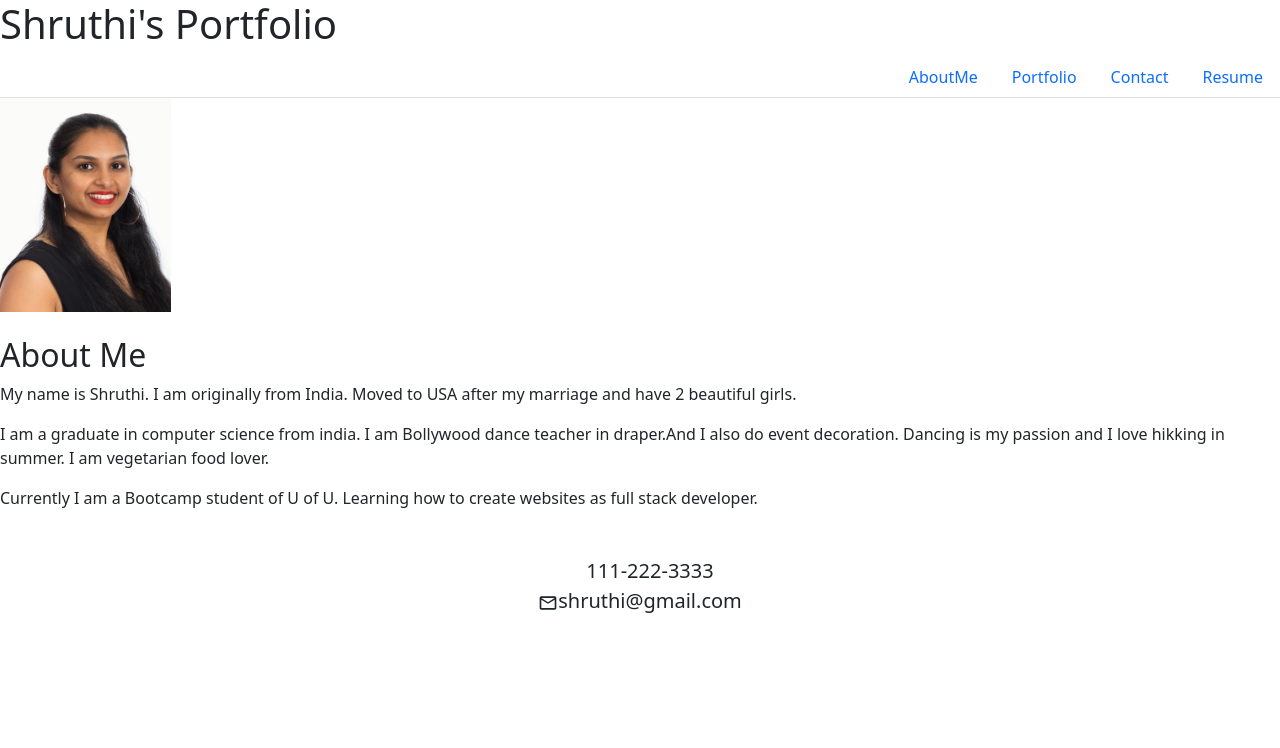
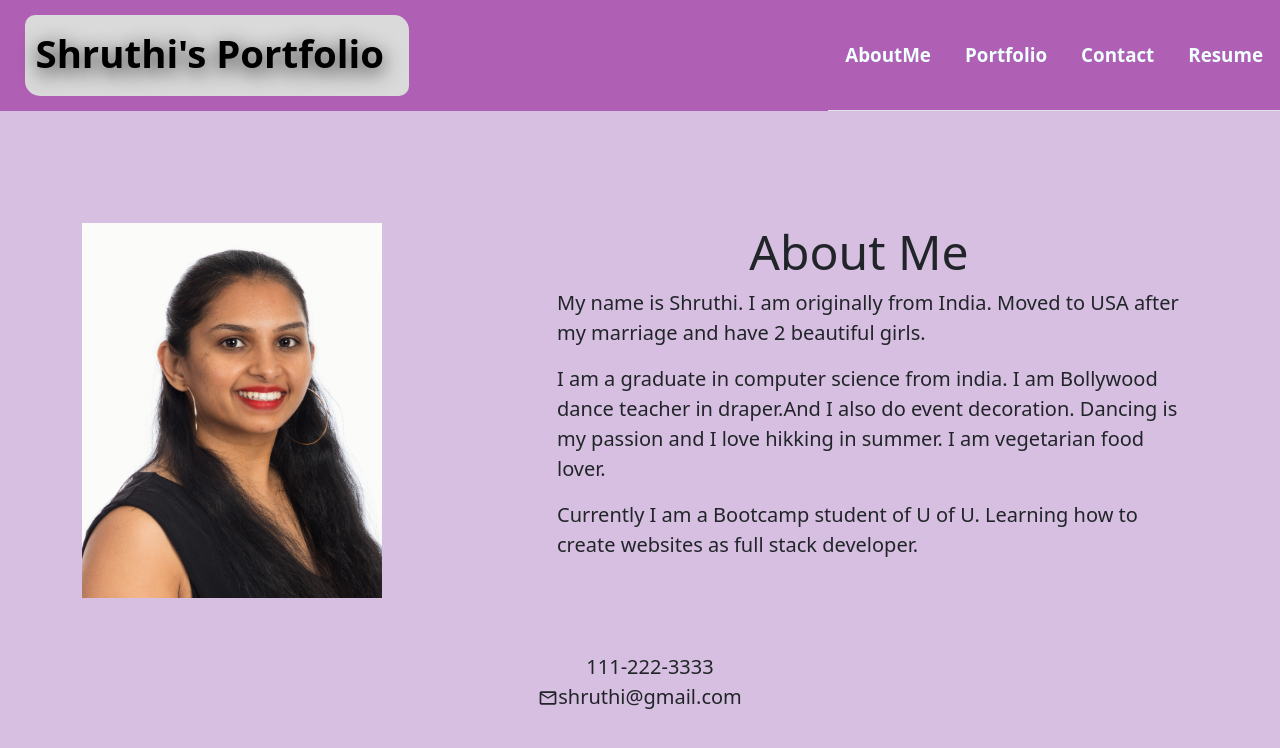
Before and after one commit to shruthisalimath/Shruthi-Portfolio-React, a React (Create React App) app: page / in a window 1280 px wide. Shown: the top 748 px of the page. Built offline with nearby package versions, Linux system fonts and the light colour scheme; some icons are missing.

Commit message:
modified css styling

```diff
--- a/src/components/Navigation.js
+++ b/src/components/Navigation.js
@@ -4,7 +4,7 @@ import Nav from 'react-bootstrap/Nav';
 function Navigation(props) {
   const { handlePageChange } = props
     return (
-        <Nav className="justify-content-end" variant="tabs" defaultActiveKey="/AboutMe">
+        <Nav className="justify-content-end navbar" variant="tabs" defaultActiveKey="/AboutMe">
           <Nav.Item>
             <Nav.Link href="#AboutMe"
             onClick={() => handlePageChange("AboutMe")}>AboutMe</Nav.Link>
@@ -25,27 +25,6 @@ function Navigation(props) {
       );
 }
 
-// function Navigation(props) {
-//   const { currentPage, handlePageChange } = props
-//   const tabs = ['AboutMe', 'Portfolio', 'Contact', 'Resume'];
-//   return (
-
-//     <nav>
-//       <ul className='flex-row'>
-//         {tabs.map(tab => (
-//           <li className='mx-2' key={tab} >
-//             <a href={'#' + tab.toLocaleLowerCase()}
-//               onClick={() => handlePageChange(tab)}
-//               className={currentPage === tab ? 'navActive' : 'nav-link'}
-//               key={tab} >
-//               {tab}
-//             </a>
-//           </li>
-//         ))}
-//       </ul>
-//     </nav>
-//   )
-// }
 
 
 export default Navigation;
--- a/src/components/pages/AboutMe.js
+++ b/src/components/pages/AboutMe.js
@@ -1,25 +1,25 @@
 import React from "react";
 import profilePic from "../../assets/images/profilepic.jpg";
-import Figure from 'react-bootstrap/Figure';
+import { Figure, Container, Row, Col } from 'react-bootstrap';
 
 const AboutMe = () => (
-    <div>
-
-        <div className='MyPic'>
+    <Container>
+        <Row className="AboutMeRow">
+            <Col>
                 <Figure>
                     <Figure.Image
-                    width={171}
+                        width={300}
                         height={180}
                         alt="Profile"
                         src={profilePic}
                     />
                 </Figure>
-        </div>
-
-        <div className='AboutMe'>
+            </Col>
+            <Col xs={7}>
+                <div className='AboutMeTitle'>
                     <h2>About Me</h2>
                 </div>
-        <div className='AboutMe'>
+                <div className='AboutMeContent'>
                     <p>
                         My name is Shruthi. I am originally from India. Moved to USA after my marriage and have 2 beautiful girls.
                     </p>
@@ -32,7 +32,40 @@ const AboutMe = () => (
                         Currently I am a Bootcamp student of U of U. Learning how to create websites as full stack developer.
                     </p>
                 </div>
-    </div>
+            </Col>
+        </Row>
+    </Container>
 )
+// const AboutMe = () => (
+//     <div>
+//         <div className='MyPic'>
+//             <Figure>
+//                 <Figure.Image
+//                     width={171}
+//                     height={180}
+//                     alt="Profile"
+//                     src={profilePic}
+//                 />
+//             </Figure>
+//         </div>
+
+//         <div className='AboutMe'>
+//             <h2>About Me</h2>
+//         </div>
+//         <div className='AboutMe'>
+//             <p>
+//                 My name is Shruthi. I am originally from India. Moved to USA after my marriage and have 2 beautiful girls.
+//             </p>
+//             <p>
+//                 I am a graduate in computer science from india. I am Bollywood dance teacher in draper.And I also do event decoration.
+//                 Dancing is my passion and I love hikking in summer.
+//                 I am vegetarian food lover.
+//             </p>
+//             <p>
+//                 Currently I am a Bootcamp student of U of U. Learning how to create websites as full stack developer.
+//             </p>
+//         </div>
+//     </div>
+// )
 
 export default AboutMe;
--- a/src/components/pages/Contact.js
+++ b/src/components/pages/Contact.js
@@ -38,23 +38,23 @@ const Contact = () => {
         window.location.reload(false);
     };
     return (
-        <section>
+        <section className="contactForm">
             <Row className="justify-content-md-center">
                 <div className="contact">
                     <h2 data-testid="h1tag">Contact</h2>
                     <Form onSubmit={handleSubmit} id="contact-form">
                         <Form.Group>
-                            <Form.Label>Enter Your Name:</Form.Label>
+                            <Form.Label>Name:</Form.Label>
                             <Form.Control type="text" name= "name" defaultValue={name} placeholder="Enter your name"  onBlur={handleChange}/>
                         </Form.Group>
 
                         <Form.Group>
-                            <Form.Label>Enter Your Email:</Form.Label>
+                            <Form.Label>Email:</Form.Label>
                             <Form.Control type="email" name= "email" defaultValue={email} placeholder="Enter your email "  onBlur={handleChange}/>
                         </Form.Group>
 
                         <Form.Group className="mb-3" controlId="exampleForm.ControlTextarea1">
-                            <Form.Label>Example textarea</Form.Label>
+                            <Form.Label>Textarea</Form.Label>
                             <Form.Control as="textarea" rows={3} name= "message" defaultValue={message} onBlur={handleChange} />
                         </Form.Group>
 
--- a/src/index.css
+++ b/src/index.css
@@ -4,46 +4,109 @@
   padding: 0;
 }
 
-/* :root {
-  --primary-color: #1fe78d ;
-  --secondary-color:#1725be ;
-  --tertiary-color:#bfdde0 ;
+ :root {
+  --primary-color: #dadada ;
+  --secondary-color:#b060b4 ;
+  --tertiary-color:#d6bfe0 ;
   --border-color:black;
+}
+
+
+body {
+
+  background-color: var(--tertiary-color);
+  margin: 0px;
+}
+
+/* Header */
+
+header {
+  background-color: var(--secondary-color);
+  display: flex;
+  flex-wrap: wrap;
+  width: 100%;
+  justify-content: space-between;
+}
+
+header h1 {
+  font-weight: bold;
+  font-size: 3vw;
+  color: var(--border-color);
+  text-shadow: 0 5px 20px rgba(0, 0 , 0, 0.8);
+  background-color: var(--primary-color) ;
+  width: 30%;
+  margin: 15px 10px 15px 25px;
+  text-align: right;
+  padding: 15px 25px 20px 10px;
+  border-radius: 10px 15px;
+}
+
+/* Nav.Item :hover {
+  text-decoration: none;
 } */
 
-html,
-body {
-  min-height: 100%;
-}
-
-nav a:hover {
+.nav-link  {
+  cursor: pointer;
+  font-weight: bold;
+  color:azure;
+  font-size:94%;
   text-decoration: none;
 }
 
-nav  li {
-  cursor: pointer;
+
+.nav-item {
+  font-size: 20px;
+
+}
+.navbar :hover {
+  background-color: var(--primary-color);
+  border-radius: 55px;
+  color: var(--secondary-color);
+
 }
 
-.flex-row {
+.AboutMeRow {
+  display: flex;
+  flex-wrap: wrap;
+  justify-content:space-between;
+  padding-top: 10%;
+}
+
+.AboutMeTitle {
+  padding-left: 30%;
+  font-size: 30px;
+  font-weight: bold;
+}
+.AboutMeContent {
+  font-size: 20px;
+}
+/* .flex-row {
   display: flex;
   flex-wrap: wrap;
   justify-content: flex-end;
-  /* text-decoration: none; */
+  /* text-decoration: none;
+} */
+h2 {
+  font-size: 3rem;
+}
+ .contactForm {
+  padding-left: 40%;
+  display: flex;
+  flex-wrap: wrap;
+  padding-top: 5%;
+  padding-bottom: 5%;
 }
 
 form {
-  width: 40%;
+  width: 150%;
 }
 
-/* footer {
-  position: relative;
-  left: 0;
-  bottom: 0;
-  width: 100%;
-  color: white;
-  text-align: center;
-  font-size: 30px;
-} */
+.form-label {
+  font-size: 150%;
+
+}
+
+
 
 .footerLink {
   position: relative;
@@ -51,4 +114,5 @@ form {
   width: 100%;
   text-align: center;
   font-size: 20px;
+
 }
```
Lines whose indentation alone changed are shown as unchanged.
